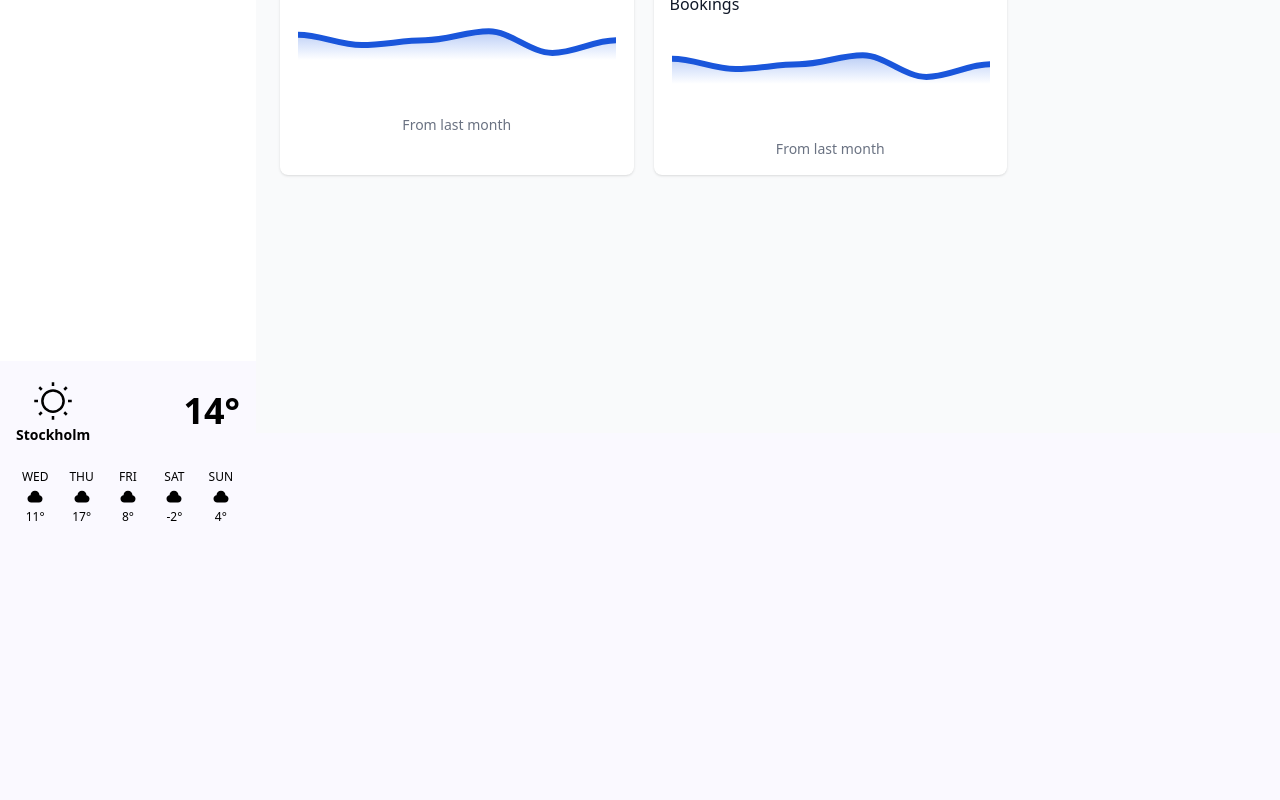
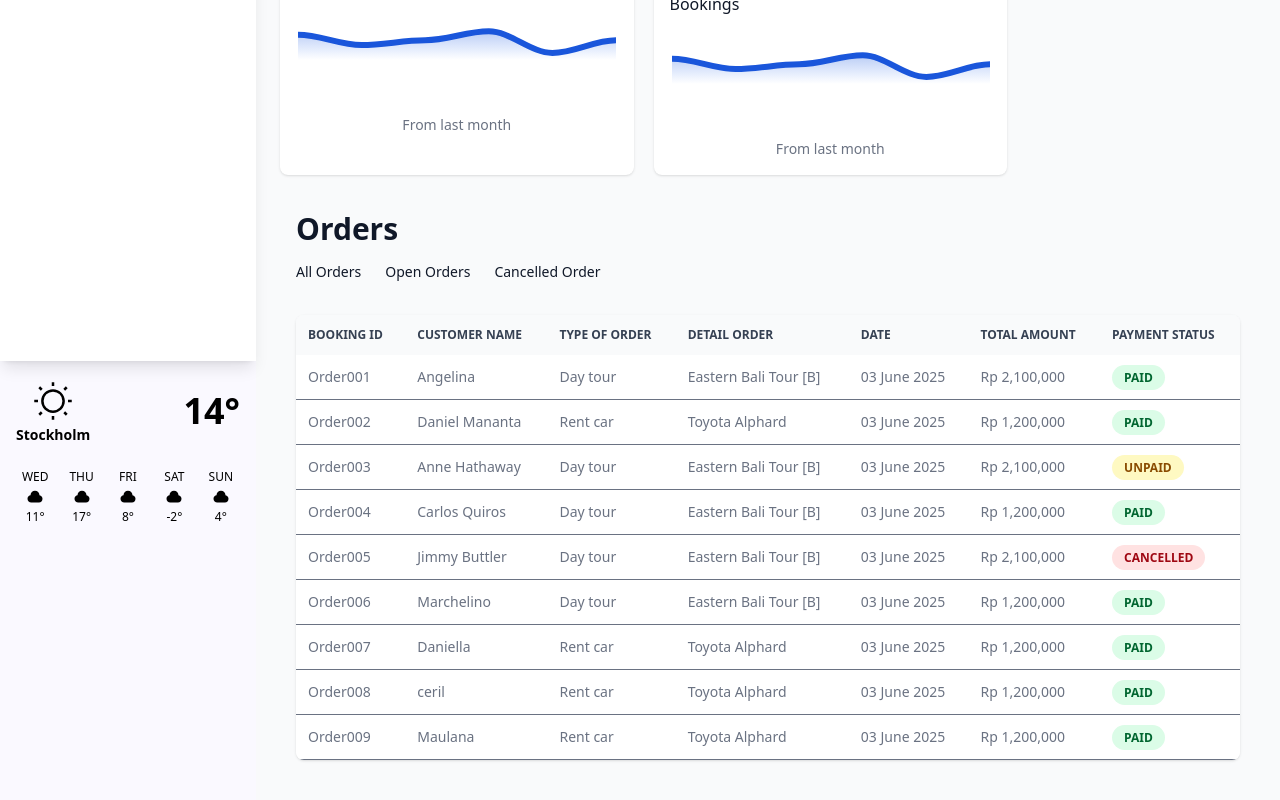
Before and after one commit to myreds12/urbanlife-frontend, a React (Vite) app in the folder urbanlife-frontend/: page /dashboard in a window 1280 px wide. Shown: the part 439-1239 px from the top of the page. Before the commit the page ends 872 px from the top, so only its background shows below. Built offline with nearby package versions, Linux system fonts and the light colour scheme.

Commit message:
dashboard : imr order

```diff
--- a/urbanlife-frontend/src/AdminDashboard/Dashboard/Dashboard.tsx
+++ b/urbanlife-frontend/src/AdminDashboard/Dashboard/Dashboard.tsx
@@ -2,6 +2,7 @@ import Chart from 'react-apexcharts';
 import './dashboard.css';
 import Calendar from 'react-calendar';
 import './CalendarCustom.css';
+import Orders from '../Order/Order';
 
 function Dashboard() {
        const chartOptions = {
@@ -123,6 +124,10 @@ function Dashboard() {
                                    </div>
                             </div>
                      </div>
+                     {/* order, -posisi */}
+                     <div className="lg:col-span-3 mt-5">
+                      <Orders />
+                     </div>
               </div>
        );
 }
--- a/urbanlife-frontend/src/AdminDashboard/DayTour/DayTour.tsx
+++ b/urbanlife-frontend/src/AdminDashboard/DayTour/DayTour.tsx
@@ -80,7 +80,6 @@ function DayTour() {
               />
             </div>
 
-
             <div className="flex space-x-4 mt-5">
               <div className="w-1/2">
                 <label className="block text-sm font-medium text-gray-700">English</label>
@@ -125,6 +124,7 @@ function DayTour() {
           </form>
         </div>
 
+        {/* IMAGEEE */}
         <div id="image" className={activeSection === 'image' ? 'block' : 'hidden'}>
             <div className="flex items-center mb-4">
                 <input type="file" accept="image/*" onChange={handlePhotoUpload} className="hidden" id="photoUpload"/>
@@ -136,13 +136,15 @@ function DayTour() {
               {photos.map((photo, index) => (
                 <div key={index} className="relative">
                   <img src={photo} alt={`Tour photo ${index + 1}`} className="w-40 h-50 mt-2 object-cover rounded-md"/>
-                  <button onClick={() => removePhoto(index)} className="absolute top-0 right-10 bg-zinc-600 text-white rounded-full w-6 h-6 flex items-center justify-center shadow-md hover:bg-gray-400">
+                  <button onClick={() => removePhoto(index)} className="absolute top-0 right-10 bg-zinc-600 text-white rounded-full w-6 flex items-center justify-center shadow-md hover:bg-gray-400">
                     ×
                   </button>
                 </div>
               ))}
             </div>
           </div>
+
+          {/* ITINERARY */}
         </div>
       </main>
     </div>
--- a/urbanlife-frontend/src/AdminDashboard/Order/Order.tsx
+++ b/urbanlife-frontend/src/AdminDashboard/Order/Order.tsx
@@ -1,6 +1,6 @@
 import React from 'react';
 import { Link } from 'react-router-dom';
-import './order.css'; // Pastikan file ini ada di src/ untuk styling tambahan
+import './order.css';
 
 const Orders = () => {
   // Data dummy untuk tabel
```
